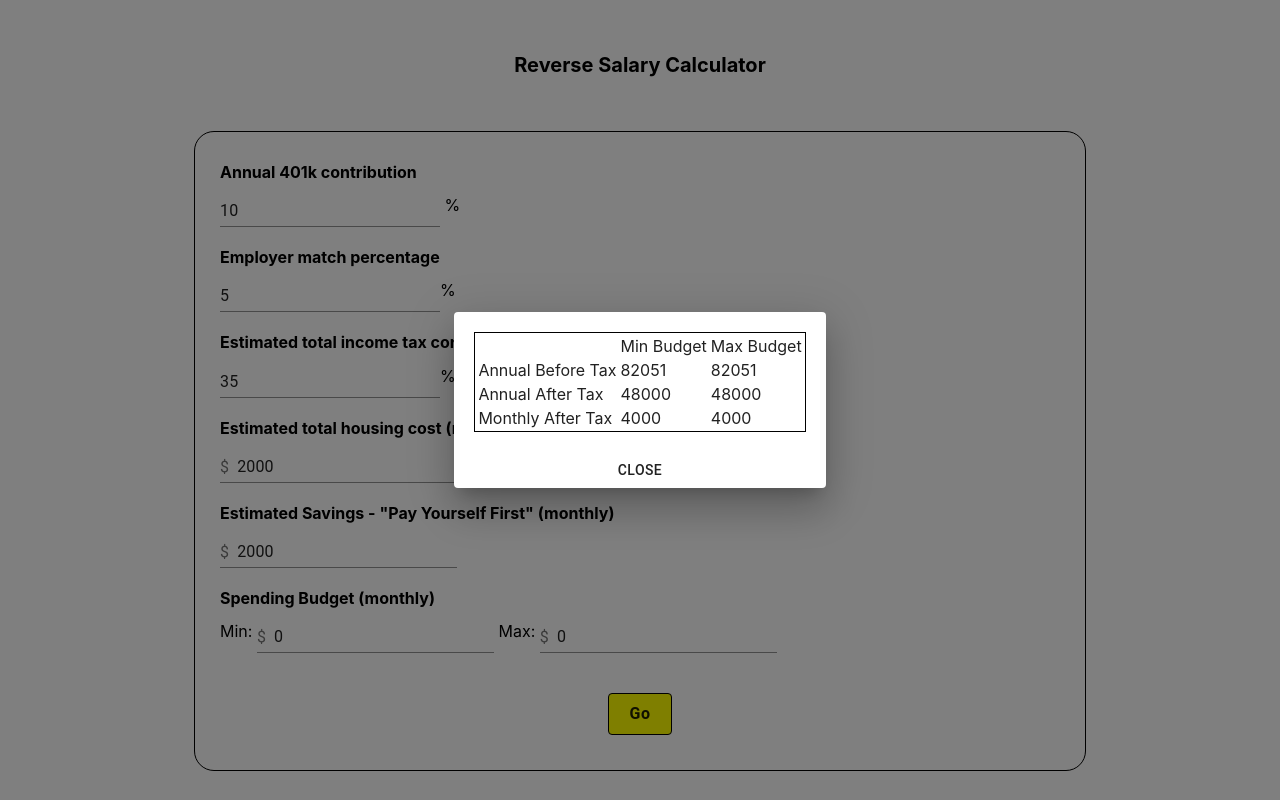
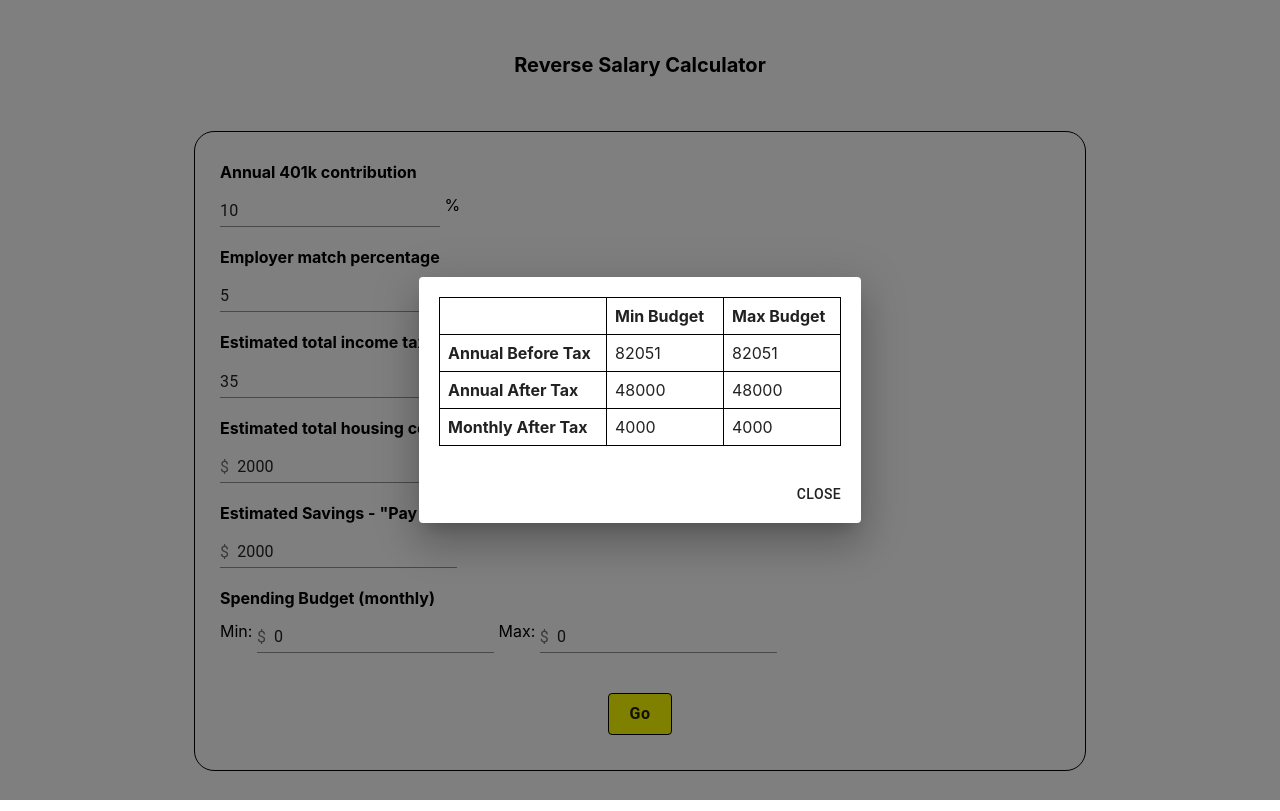
Before and after one commit to ingride-n/fire, a React (Create React App) app: page / in a window 1280 px wide. Both pictures are taken after a click on the button "Go". Built offline with nearby package versions, Linux system fonts and the light colour scheme.

Commit message:
Added CSS styles to rsc table

```diff
--- a/src/ReverseSalaryCalculator.js
+++ b/src/ReverseSalaryCalculator.js
@@ -4,14 +4,19 @@ import { TextField, Button, InputAdornment, Dialog } from "@material-ui/core";
 import "./styles.css";
 
 const useStyles = makeStyles(() => ({
-  button: {
+  goButton: {
     textTransform: "none",
     border: "1px solid black",
     backgroundColor: "yellow",
     marginTop: "40px",
     fontSize: "16px",
     fontWeight: "bold",
-  }
+  },
+  closeButton: {
+    float: "right",
+    width: "50px",
+    margin: "10px",
+  },
 }));
 
 function ReverseSalaryCalculator() {
@@ -149,7 +154,7 @@ function ReverseSalaryCalculator() {
           />
         </div>
         <center>
-          <Button className={classes.button} onClick={handleCalculate}>
+          <Button className={classes.goButton} onClick={handleCalculate}>
             Go
           </Button>
         </center>
@@ -168,38 +173,37 @@ function DetailsPopup({ salary, openDetails, setOpenDetails }) {
   return (
     <Dialog open={openDetails} onClose={() => setOpenDetails(false)}>
       <div>
-          <table>
+        <table id="rsc-table">
           <tr>
-              <td></td>
-              <td>Min Budget</td>
-              <td>Max Budget</td>
+            <td style={{ width: "150px" }}></td>
+            <th style={{ width: "100px" }}>Min Budget</th>
+            <th style={{ width: "100px" }}>Max Budget</th>
           </tr>
           <tr>
-              <td>Annual Before Tax</td>
+            <th>Annual Before Tax</th>
             <td>{salary.preTax[0]}</td>
             <td>{salary.preTax[1]}</td>
           </tr>
           <tr>
-              <td>Annual After Tax</td>
+            <th>Annual After Tax</th>
             <td>{salary.postTax[0]}</td>
             <td>{salary.postTax[1]}</td>
           </tr>
           <tr>
-              <td>Monthly After Tax</td>
+            <th>Monthly After Tax</th>
             <td>{salary.postTax[0] / 12}</td>
             <td>{salary.postTax[1] / 12}</td>
           </tr>
         </table>
-        </div>
         <Button
-          style={{ float: "right" }}
+          className={classes.closeButton}
           onClick={() => setOpenDetails(false)}
         >
           Close
         </Button>
+      </div>
     </Dialog>
   );
 }
 
-
 export default ReverseSalaryCalculator;
--- a/src/styles.css
+++ b/src/styles.css
@@ -10,7 +10,8 @@ h2 {
 }
 
 table {
-  border: 1px solid black;
+  /* border: 1px solid black; */
+  border-collapse: collapse;
   margin: 20px;
 }
 
@@ -30,3 +31,9 @@ table {
   border-radius: 20px;
   width: 70%;
 }
+
+#rsc-table td, #rsc-table th {
+  border: 1px solid black;
+  padding: 8px;
+  text-align: left;
+}
```
Lines whose indentation alone changed are shown as unchanged.
